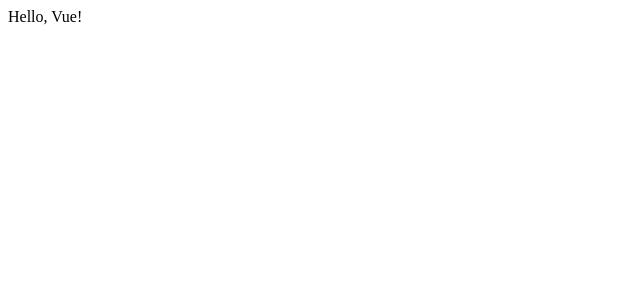
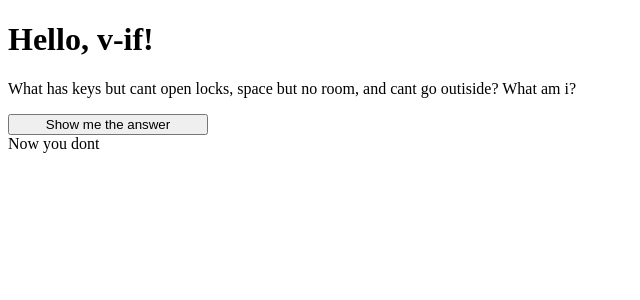
Before and after one commit to trinaldo3/learn-vue-3-with-bingyang, a Vue app: page / in a window 1280 px wide. Shown: the top 300 px of the page, without its empty margins (0-640 px from the left). Built offline with nearby package versions, Linux system fonts and the light colour scheme.

Commit message:
Conditional Rendering

```diff
--- a/src/App.vue
+++ b/src/App.vue
@@ -1,13 +1,30 @@
 <template>
-  <div>
-    <div>Hello, Vue!</div>
+  <h1>{{ message }}</h1>
+  <p>
+    What has keys but cant open locks, space but no room, and cant go outiside? What am i?
+  </p>
+
+  <button style="width: 200px" @click="showAnswer = !showAnswer">
+    {{ !showAnswer ? 'Show me the answer' : 'Hide the answer ' }}
+  </button>
+
+  <div v-if="showAnswer">A keyboard.</div>
+  <div v-show="showAnswer">A keyboard.</div>
+
+  <div v-if="Math.random() > 0.5">
+    Now you see me
   </div>
+  <div v-else>Now you dont</div>
 </template>
 
 <script setup>
+import { ref } from 'vue'
 
+let message= ref('Hello, v-if!')
+
+let showAnswer = ref(false)
 </script>
 
-<style lang="scss" scoped>
+<style scoped>
 
 </style>
```
